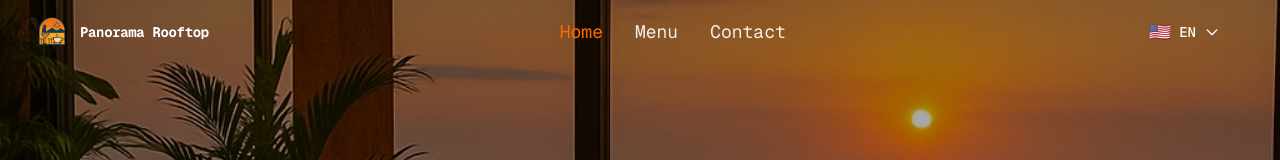
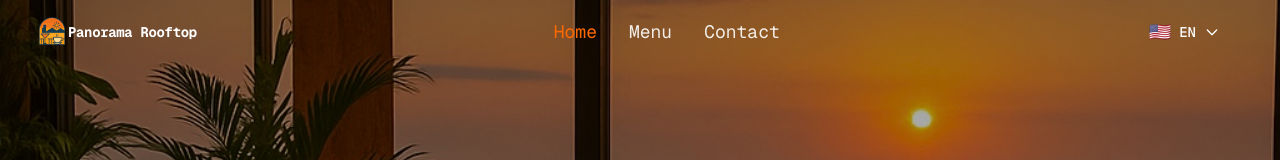
Before and after one commit to juxhinxhihani/panorama-rooftop, a Next.js app: page / in a window 1280 px wide. Shown: the top 160 px of the page. Built offline with nearby package versions, Linux system fonts and the light colour scheme.

Commit message:
Set Title Margin Left to -ml-3

```diff
--- a/src/components/layout/Header.tsx
+++ b/src/components/layout/Header.tsx
@@ -51,7 +51,7 @@ export default function Header() {
                 isScrolled || pathname !== '/' ? 'text-gray-900' : 'text-white'
               } ${
                 isScrolled || pathname !== '/' ? 'block' : 'hidden md:block'
-              }`}>
+              } -ml-3`}>
                 Panorama Rooftop
               </span>
             </Link>
```
